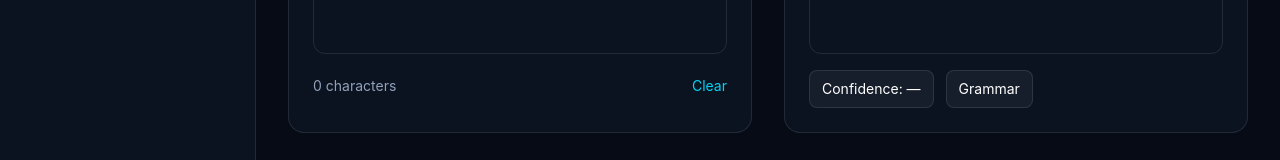
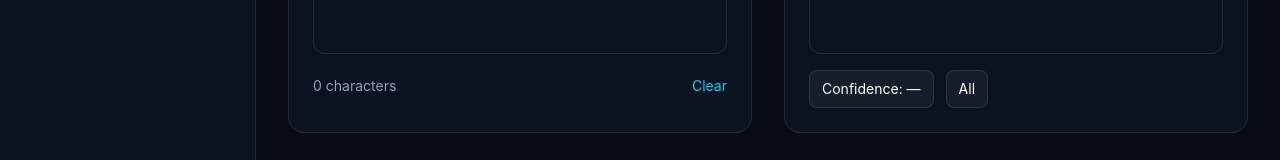
Before and after one commit to ashutoshmaharaj021/FluentfixAI, a React app in the folder frontend/: page /workspace in a window 1280 px wide. Shown: the part 559-719 px from the top of the page. Built offline with nearby package versions, Linux system fonts and the light colour scheme; the HTML template or start-up script is replaced by a standard one.

Commit message:
Improve correction modes UI feedback

```diff
--- a/frontend/src/pages/Workspace.jsx
+++ b/frontend/src/pages/Workspace.jsx
@@ -495,7 +495,7 @@ function Workspace() {
                 <div className="px-3 py-2 rounded-lg bg-white/5 border border-white/10">
                   Confidence: {result ? `${Math.round(result.confidence * 100)}%` : "—"}
                 </div>
-                <div className="px-3 py-2 rounded-lg bg-white/5 border border-white/10">Grammar</div>
+                <div className="px-3 py-2 rounded-lg bg-white/5 border border-white/10">{mode === "all" ? "All" : mode}</div>
               </div>
             </div>
           </div>
@@ -538,10 +538,7 @@ function Workspace() {
               </button>
 
               <button
-                onClick={() => {
-                  setMode("all");
-                  handleCorrection();
-                }}
+                onClick={handleCorrection}
                 disabled={loading}
                 className={`rounded-xl py-4 flex items-center justify-center gap-2 transition ${
                   mode === "all"
```
